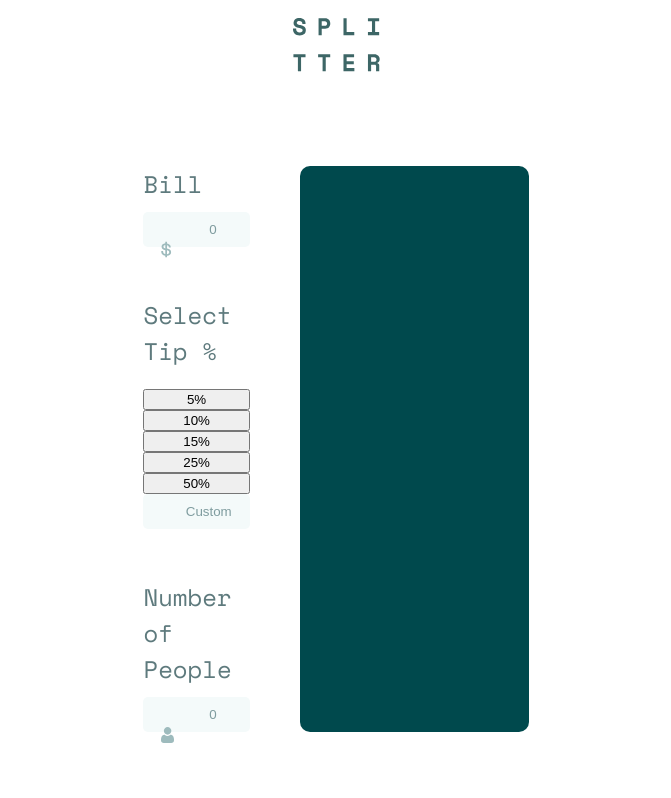
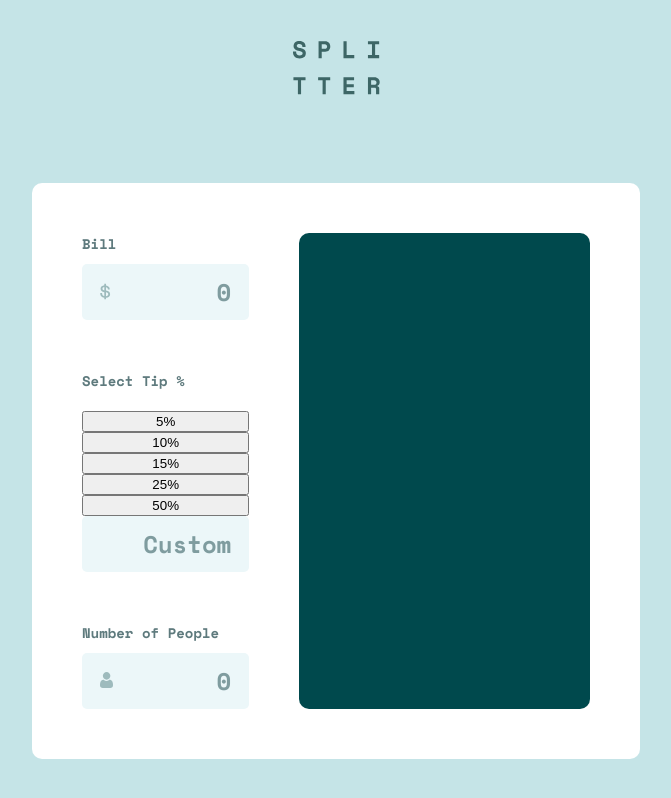
Before and after one commit to yusufneeson/bill-splitter, a Next.js app: page / in a window 1280 px wide. Shown: the whole page, without its empty margins (304-975 px from the left). Built offline with nearby package versions, Linux system fonts and the light colour scheme.

Commit message:
global styling

```diff
--- a/src/styles/globals.css
+++ b/src/styles/globals.css
@@ -4,7 +4,7 @@
 	--grayishCyan: hsl(184, 14%, 56%);
 	--darkGrayishCyan: hsl(186, 14%, 43%);
 	--lightGrayishCyan: hsl(185, 41%, 84%);
-	--veryLightCyan: hsl(189, 41%, 97%);
+	--veryLightCyan: hsl(189deg 52% 95%);
 	--white: hsl(0, 0%, 100%);
 }
 
@@ -16,12 +16,13 @@ html,
 body {
 	padding: 0;
 	margin: 0;
-	font-family: "Space Mono", monospace;
 }
 
 body {
-	font-size: 2.4rem;
-	font-weight: 400;
+	font-size: 1.4rem;
+	font-weight: 700;
+	background-color: var(--lightGrayishCyan);
+	font-family: "Space Mono", monospace;
 }
 
 a {
@@ -33,6 +34,24 @@ a {
 	box-sizing: border-box;
 }
 
+input {
+	font-family: inherit;
+	font-weight: inherit;
+	font-size: 2.4rem;
+}
+
+/* Chrome, Safari, Edge, Opera */
+input::-webkit-outer-spin-button,
+input::-webkit-inner-spin-button {
+	-webkit-appearance: none;
+	margin: 0;
+}
+
+/* Firefox */
+input[type="number"] {
+	-moz-appearance: textfield;
+}
+
 @media (prefers-color-scheme: dark) {
 	html {
 		color-scheme: dark;
```
